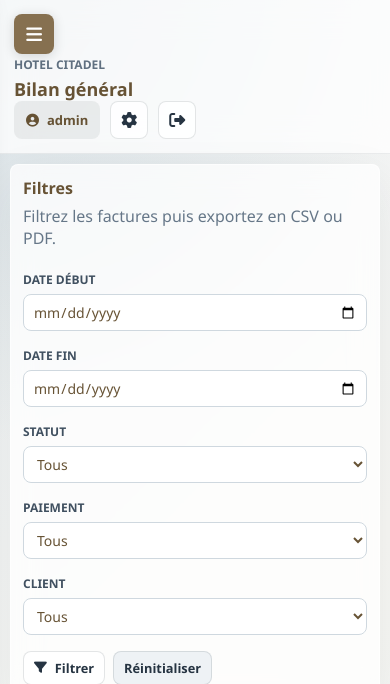
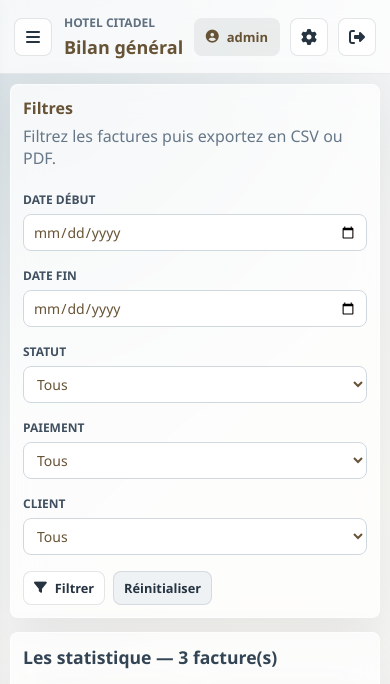
Before and after one commit to tahabikki/citadel_facture, a Django app: page /admin/bilan/ in a window 390 px wide. Shown: the top 684 px of the page. Run offline with Django 4.2, Linux system fonts and the light colour scheme; a user stored in the database is signed in; data comes from the database, SQL or seed files in the repository; data that the repository does not hold is empty.

Commit message:
fix: move hamburger button inside topbar aligned with user panel

```diff
--- a/static/app.css
+++ b/static/app.css
@@ -622,21 +622,28 @@
 /* === MOBILE MENU TOGGLE === */
 .hc-menu-toggle {
   display: none;
-  position: fixed;
-  top: 14px;
-  left: 14px;
-  z-index: 100;
-  width: 40px;
-  height: 40px;
+  width: 38px;
+  height: 38px;
   align-items: center;
   justify-content: center;
-  border: none;
+  flex-shrink: 0;
+  border: 1px solid rgba(31,41,51,0.12);
   border-radius: 8px;
-  background: #867050;
-  color: #fff;
-  font-size: 18px;
+  background: rgba(255,255,255,0.84);
+  color: #263442;
+  font-size: 16px;
   cursor: pointer;
-  box-shadow: 0 2px 12px rgba(0,0,0,0.15);
+  transition: background 0.15s ease;
+}
+
+.hc-menu-toggle:hover {
+  background: #eef2f5;
+}
+
+.hc-topbar-start {
+  display: flex;
+  align-items: center;
+  gap: 12px;
 }
 
 .hc-sidebar-overlay {
@@ -734,11 +741,13 @@
 
   .hc-topbar {
     position: static;
-    align-items: flex-start;
-    flex-direction: column;
     min-height: 70px;
     padding-top: 14px;
     padding-bottom: 14px;
+  }
+
+  .hc-topbar-start {
+    flex: 1;
   }
 
   .hc-topbar h1 {
@@ -873,8 +882,8 @@
   .hc-topbar {
     padding-left: 14px;
     padding-right: 14px;
-    padding-top: 56px;
-    min-height: 96px;
+    padding-top: 14px;
+    min-height: 70px;
   }
 
   .hc-topbar h1 {
--- a/templates/base.html
+++ b/templates/base.html
@@ -11,7 +11,6 @@
 <body class="hc-admin-body">
   <div class="hc-admin" id="hc-admin">
     <div class="hc-sidebar-overlay" id="sidebar-overlay"></div>
-    <button class="hc-menu-toggle" id="menu-toggle" aria-label="Menu"><i class="fas fa-bars"></i></button>
     <aside class="hc-sidebar" id="sidebar" aria-label="Navigation principale">
       <div class="hc-brand">
         <a href="{% url 'dashboard' %}"><img src="{% static 'assets/white_logo.png' %}" alt="Hotel Citadel"></a>
@@ -58,9 +57,12 @@
 
     <div class="hc-main">
       <header class="hc-topbar">
-        <div>
-          <p class="hc-eyebrow">Hotel Citadel</p>
-          <h1>{% block page_title %}Tableau de bord{% endblock %}</h1>
+        <div class="hc-topbar-start">
+          <button class="hc-menu-toggle" id="menu-toggle" aria-label="Menu"><i class="fas fa-bars"></i></button>
+          <div>
+            <p class="hc-eyebrow">Hotel Citadel</p>
+            <h1>{% block page_title %}Tableau de bord{% endblock %}</h1>
+          </div>
         </div>
         {% if user.is_authenticated %}
           <div class="hc-user-panel">
```
